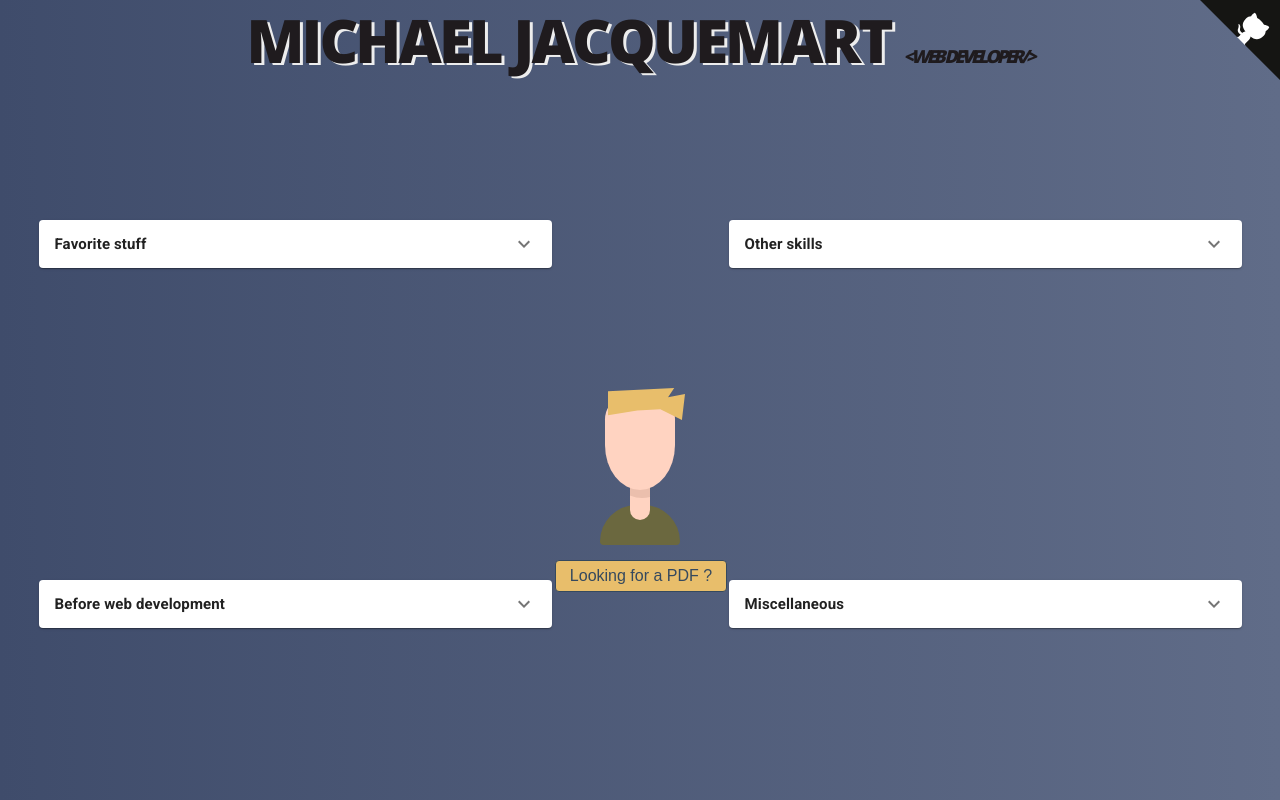
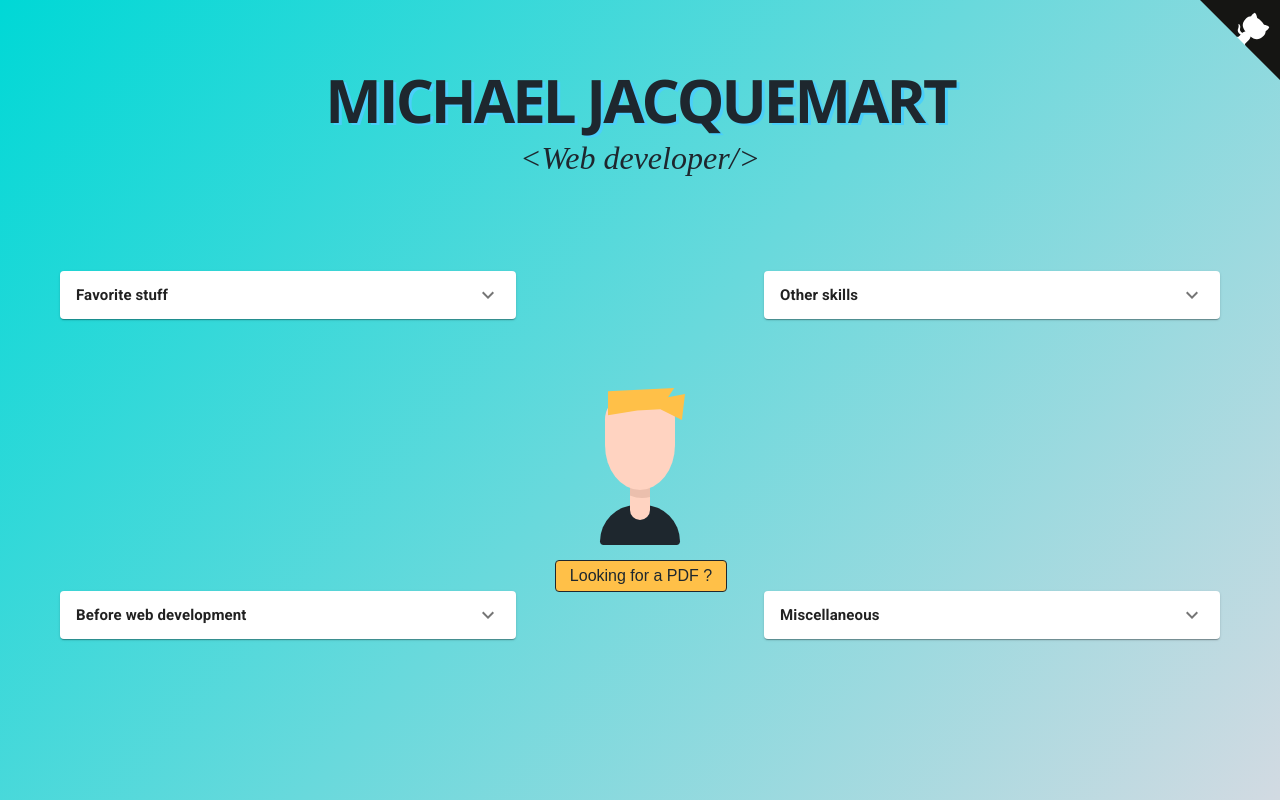
Before and after one commit to michaeljacquemart/Curious-culum, a React app: page / in a window 1280 px wide. Built offline with nearby package versions, Linux system fonts and the light colour scheme; a web font is replaced by a local one.

Commit message:
colors and title/subtitle

```diff
--- a/public/index.html
+++ b/public/index.html
@@ -23,7 +23,8 @@
   </a>
 
   <div class="header">
-    <p id="name">Michael Jacquemart <em id="description"> &ltWeb developer/&gt</em></p>
+    <p id="name">Michael Jacquemart</p>
+    <em id="description"> &ltWeb developer/&gt</em>
   </div>
 
   <div id="root"></div>
--- a/public/style.css
+++ b/public/style.css
@@ -7,11 +7,11 @@ body {
 }
 
 .grid2x2 {
-	margin-top: 10%;
+	margin-top:7%;
 	display: flex;
 	flex-wrap: wrap;
 	justify-content: space-between;
-	height: 90%;
+	height: 80%;
 }
 
 .box {
@@ -20,9 +20,9 @@ body {
 	justify-content: center;
 	flex-direction: column;
 	margin-top: 5%;
-	margin-bottom: 5%;
-	margin: 10px;
-	height: 10%;
+	margin-bottom: 0px;
+	margin: 3px;
+	height: 8%;
 }
 
 .box>div {
@@ -36,38 +36,23 @@ body {
 
 #name {
 	font-family: 'Open Sans', sans-serif;
-	color: #1F1B1E;
+	color: #1e272e;
 	text-decoration: none;
 	text-transform: uppercase;
 	font-size: 60px;
-	font-weight: 800;
+	font-weight: 650;
 	letter-spacing: -3px;
 	line-height: 1;
-	text-shadow: #EDEDED 3px 2px 0;
-	position: relative;
-}
-
-#name:after {
-	content: "dreamdealer";
-	position: absolute;
-	left: 8px;
-	top: 32px;
-}
-
-#name:after {
-	/*background: url(https://subtlepatterns.com/patterns/crossed_stripes.png) repeat;*/
-	background-image: -webkit-linear-gradient(left top, transparent 0%, transparent 25%, #555 25%, #555 50%, transparent 50%, transparent 75%, #555 75%);
-	background-size: 4px 4px;
-	-webkit-text-fill-color: transparent;
-	z-index: -5;
-	display: block;
-	text-shadow: none;
+	text-shadow: #4bcffa 3px 2px 0;
+    position: relative;
+    margin-bottom: 10px;
+    margin-top: 70px;
 }
 
 #description {
-	font-size: 0.3em;
+	font-size: 2em;
 	text-shadow: none;
-	color: #1F1B1E;
+    color: #1e272e;
 }
 
 .github-corner:hover .octo-arm {
@@ -126,9 +111,9 @@ body {
 .rotate-button .rotate-button-face-back {
 	position: absolute;
 	display: block;
-	border: 1px solid #35495e;
+	border: 1px solid #1e272e;
 	transition: all .5s;
-	color: #35495e;
+	color: #1e272e;
 	text-decoration: none;
 	width: 170px;
 	height: 30px;
@@ -137,12 +122,12 @@ body {
 }
 
 .rotate-button .rotate-button-face {
-	background-color: #e8be6b;
+	background-color: #ffc048;
 	transform: translateZ(15px);
 }
 
 .rotate-button .rotate-button-face-back {
-	background-color: #35495e;
+	background-color: #1e272e;
 	color: #42b883;
 	border: 1px solid #42b883;
 	transform: rotateX(-90deg) translateZ(15px);
--- a/public/turning-head.css
+++ b/public/turning-head.css
@@ -3,9 +3,9 @@
 html, body {
   height: 100%;
   width: 100%;
-  background: #606c88;  /* fallback for old browsers */
-  background: -webkit-linear-gradient(to right, #3f4c6b, #606c88);  /* Chrome 10-25, Safari 5.1-6 */
-  background: linear-gradient(to right, #3f4c6b, #606c88); /* W3C, IE 10+/ Edge, Firefox 16+, Chrome 26+, Opera 12+, Safari 7+ */
+  background: #d2dae2;  /* fallback for old browsers */
+  background: -webkit-linear-gradient(310deg, #d2dae2, #00d8d6);  /* Chrome 10-25, Safari 5.1-6 */
+  background: linear-gradient(310deg, #d2dae2, #00d8d6); /* W3C, IE 10+/ Edge, Firefox 16+, Chrome 26+, Opera 12+, Safari 7+ */
 
   overflow: hidden;
   padding: 0;
@@ -56,7 +56,7 @@ html, body {
   transition: all 0.5s ease;
   height: 100px;
   width: 110%;
-  background: #e8be6b;
+  background: #ffc048;
   content: "";
   position: absolute;
 
@@ -242,7 +242,7 @@ html, body {
 }
 
 .container .me .clothes {
-  background: #6b683f;
+  background: #1e272e;
   width: 80px;
   height: 40px;
   -moz-border-radius: 100px 100px 10px 10px;
--- a/src/expansionpanels/panel1.js
+++ b/src/expansionpanels/panel1.js
@@ -8,7 +8,7 @@ import ExpandMoreIcon from '@material-ui/icons/ExpandMore';
 
 const useStyles = makeStyles(theme => ({
   root: {
-    width: '90%',
+    width: '80%',
   },
   heading: {
     fontSize: theme.typography.pxToRem(15),
--- a/src/expansionpanels/panel2.js
+++ b/src/expansionpanels/panel2.js
@@ -8,7 +8,7 @@ import ExpandMoreIcon from '@material-ui/icons/ExpandMore';
 
 const useStyles = makeStyles(theme => ({
   root: {
-    width: '90%',
+    width: '80%',
   },
   heading: {
     fontSize: theme.typography.pxToRem(15),
--- a/src/expansionpanels/panel3.js
+++ b/src/expansionpanels/panel3.js
@@ -8,7 +8,7 @@ import ExpandMoreIcon from '@material-ui/icons/ExpandMore';
 
 const useStyles = makeStyles(theme => ({
   root: {
-    width: '90%',
+    width: '80%',
   },
   heading: {
     fontSize: theme.typography.pxToRem(15),
--- a/src/expansionpanels/panel4.js
+++ b/src/expansionpanels/panel4.js
@@ -8,7 +8,7 @@ import ExpandMoreIcon from '@material-ui/icons/ExpandMore';
 
 const useStyles = makeStyles(theme => ({
   root: {
-    width: '90%',
+    width: '80%',
   },
   heading: {
     fontSize: theme.typography.pxToRem(15),
@@ -35,6 +35,8 @@ export default function SimpleExpansionPanel() {
             <div>I have a driving <strong>license</strong> and a <strong>car</strong>.</div>
             <div>I love cooking.</div>
             <div>In my youth, I played the lead guitar in a rock band. Yup.</div>
+            <div><strong>I dont like cats</strong>. They smell funny.</div>
+            <div>Check the <strong>pdf version</strong> if you want to know more about me !</div>
           </Typography>
         </ExpansionPanelDetails>
       </ExpansionPanel>
```
